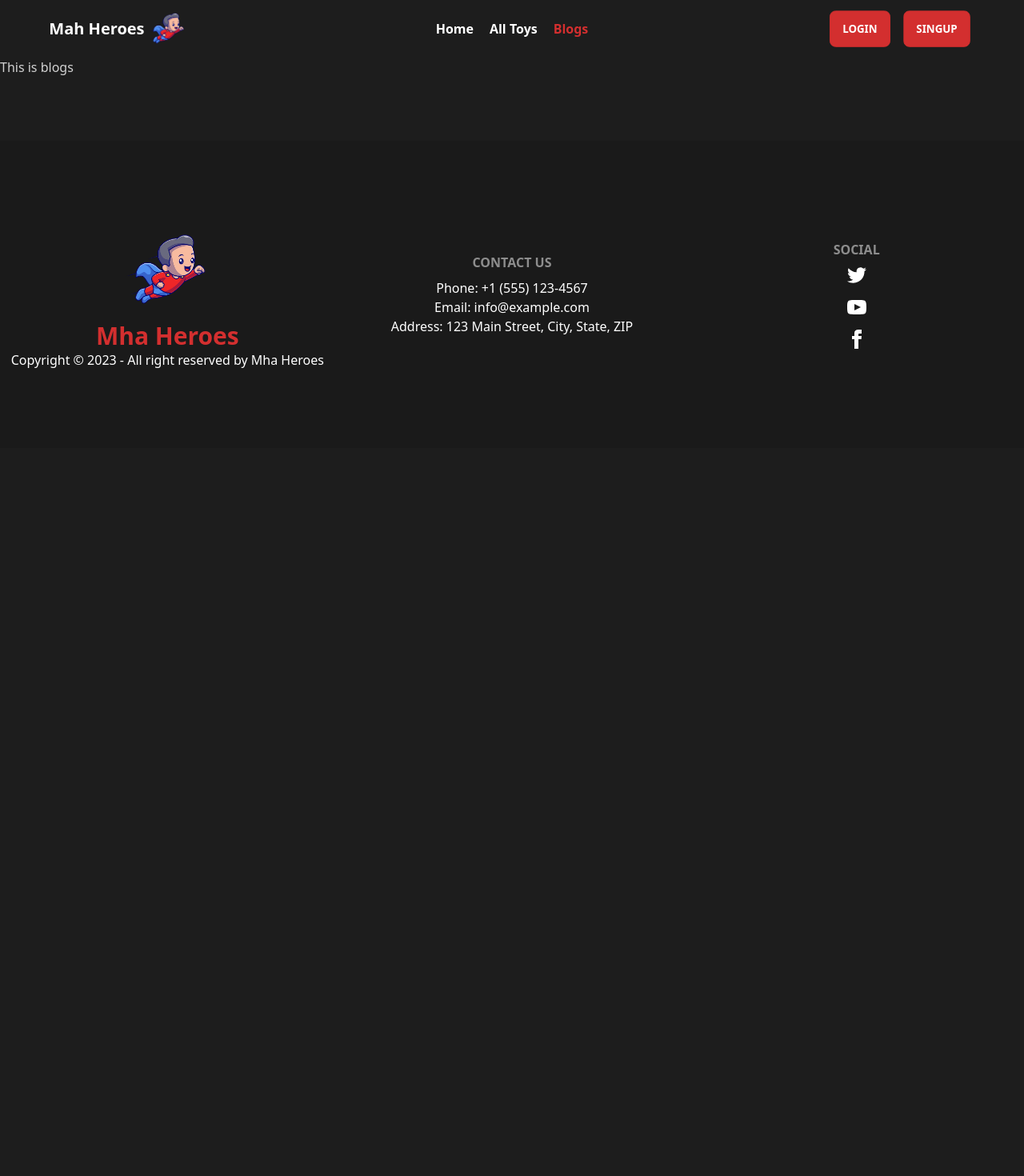
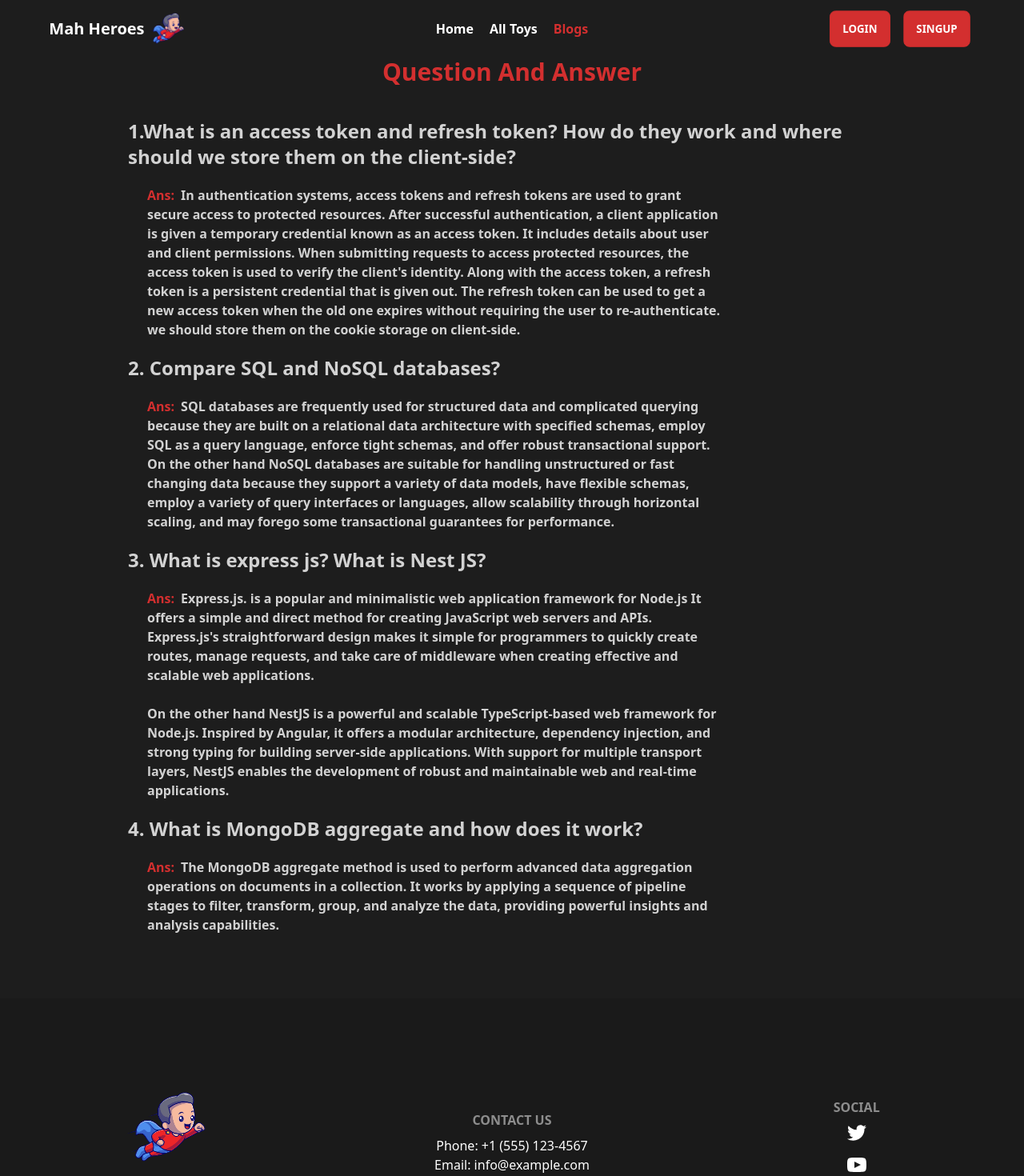
Before and after one commit to SagorAhamed251245/Mah-Heroes_client, a React (Vite) app: page /blogs in a window 1280 px wide. Shown: the top 1470 px of the page at 80% size. Before the commit the page ends 800 px from the top, so only its background shows below. Built offline with nearby package versions, Linux system fonts and the light colour scheme; no server answers; a web font is replaced by a local one.

Commit message:
bloge page done

```diff
--- a/src/pages/Blogs/Blogs.jsx
+++ b/src/pages/Blogs/Blogs.jsx
@@ -3,10 +3,67 @@ import PageTitles from "../../Shared/PageTitles/PageTitles";
 
 const Blogs = () => {
     return (
-        <div>
-            <PageTitles titles='Mah Heroes | Blogs'></PageTitles>
-            <h1>This is blogs</h1>
-        </div>
+        <>
+
+
+            <div >
+
+                <div className='text-center text-3xl font-bold text-primary mb-10'>
+                    <p>Question And Answer</p>
+                </div>
+
+                <div className='   my-3 md:w-3/4 px-5 md:px-0 mx-auto '>
+                    <p className='font-bold text-2xl mb-5 '>
+                        1.What is an access token and refresh token? How do they work and where should we store them on the client-side?
+
+                    </p>
+                    <p className='font-semibold text-base mb-5 ml-6 w-9/12 '>
+                        <span className='text-primary mr-2'>Ans:</span>In authentication systems, access tokens and refresh tokens are used to grant secure access to protected resources.
+
+                        After successful authentication, a client application is given a temporary credential known as an access token. It includes details about user and client permissions. When submitting requests to access protected resources, the access token is used to verify the client's identity.
+
+                        Along with the access token, a refresh token is a persistent credential that is given out. The refresh token can be used to get a new access token when the old one expires without requiring the user to re-authenticate.
+
+                        we should store them on the cookie storage on client-side.
+                    </p>
+                    {/* 1 */}
+
+                    <p className='font-bold text-2xl mb-5 '>
+                        2. Compare SQL and NoSQL databases?
+
+                    </p>
+                    <p className='font-semibold text-base mb-5 ml-6 w-9/12 '>
+                        <span className='text-primary mr-2'>Ans:</span>
+                        SQL databases are frequently used for structured data and complicated querying because they are built on a relational data architecture with specified schemas, employ SQL as a query language, enforce tight schemas, and offer robust transactional support.
+                        On the other hand
+                        NoSQL databases are suitable for handling unstructured or fast changing data because they support a variety of data models, have flexible schemas, employ a variety of query interfaces or languages, allow scalability through horizontal scaling, and may forego some transactional guarantees for performance.
+                    </p>
+                    {/* 2 */}
+                    {/* 3 */}
+                    <p className='font-bold text-2xl mb-5 '>
+                        3. What is express js? What is Nest JS?
+                    </p>
+                    <p className='font-semibold text-base mb-5 ml-6 w-9/12 '>
+                        <span className='text-primary mr-2'>Ans:</span>
+                        Express.js. is a popular and minimalistic web application framework for Node.js It offers a simple and direct method for creating JavaScript web servers and APIs. Express.js's straightforward design makes it simple for programmers to quickly create routes, manage requests, and take care of middleware when creating effective and scalable web applications.
+                        <br />
+                        <br />
+                        On the other hand
+                        NestJS is a powerful and scalable TypeScript-based web framework for Node.js. Inspired by Angular, it offers a modular architecture, dependency injection, and strong typing for building server-side applications. With support for multiple transport layers, NestJS enables the development of robust and maintainable web and real-time applications.
+
+
+                    </p>
+                    {/* 4 */}
+                    <p className='font-bold text-2xl mb-5 '>
+                        4. What is MongoDB aggregate and how does it work?
+                    </p>
+                    <p className='font-semibold text-base mb-5 ml-6 w-9/12 '>
+                        <span className='text-primary mr-2'>Ans:</span>The MongoDB aggregate method is used to perform advanced data aggregation operations on documents in a collection. It works by applying a sequence of pipeline stages to filter, transform, group, and analyze the data, providing powerful insights and analysis capabilities.
+                    </p>
+
+                </div>
+            </div>
+        </>
     );
 };
 
```
